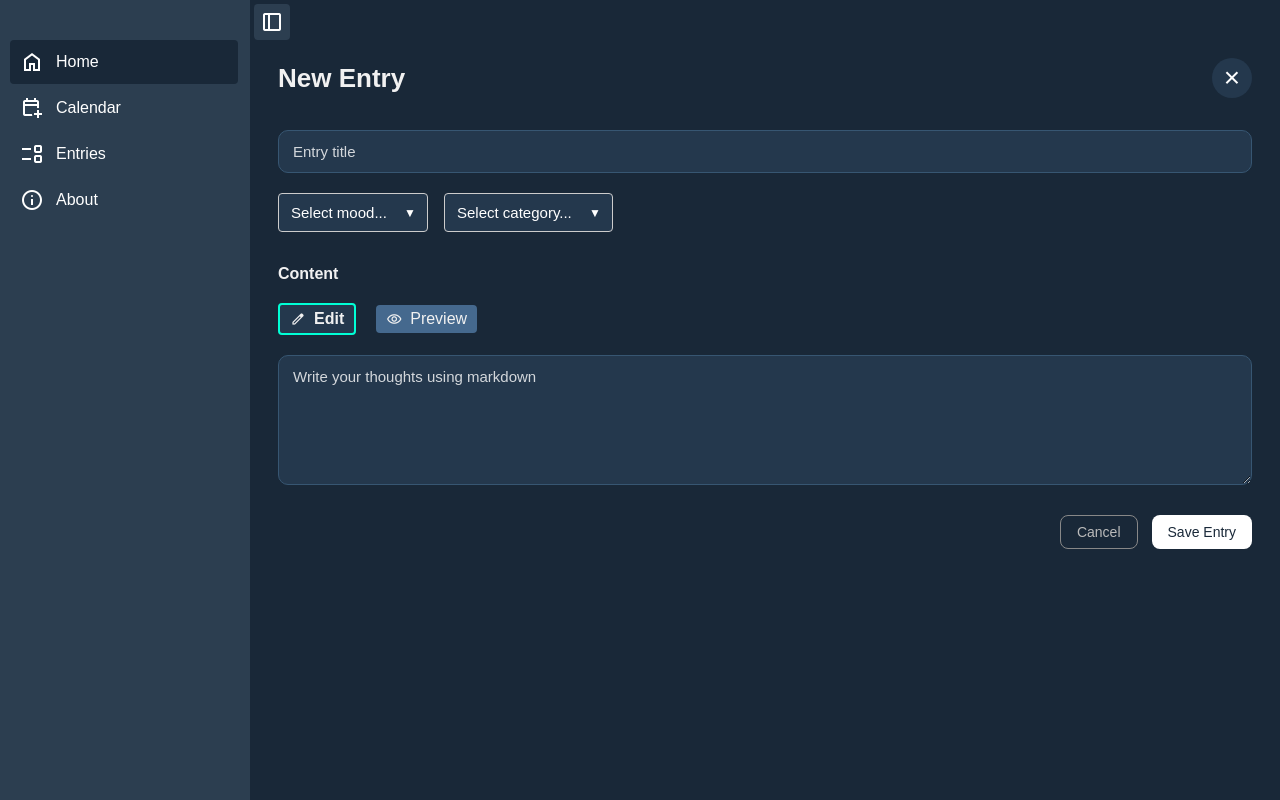
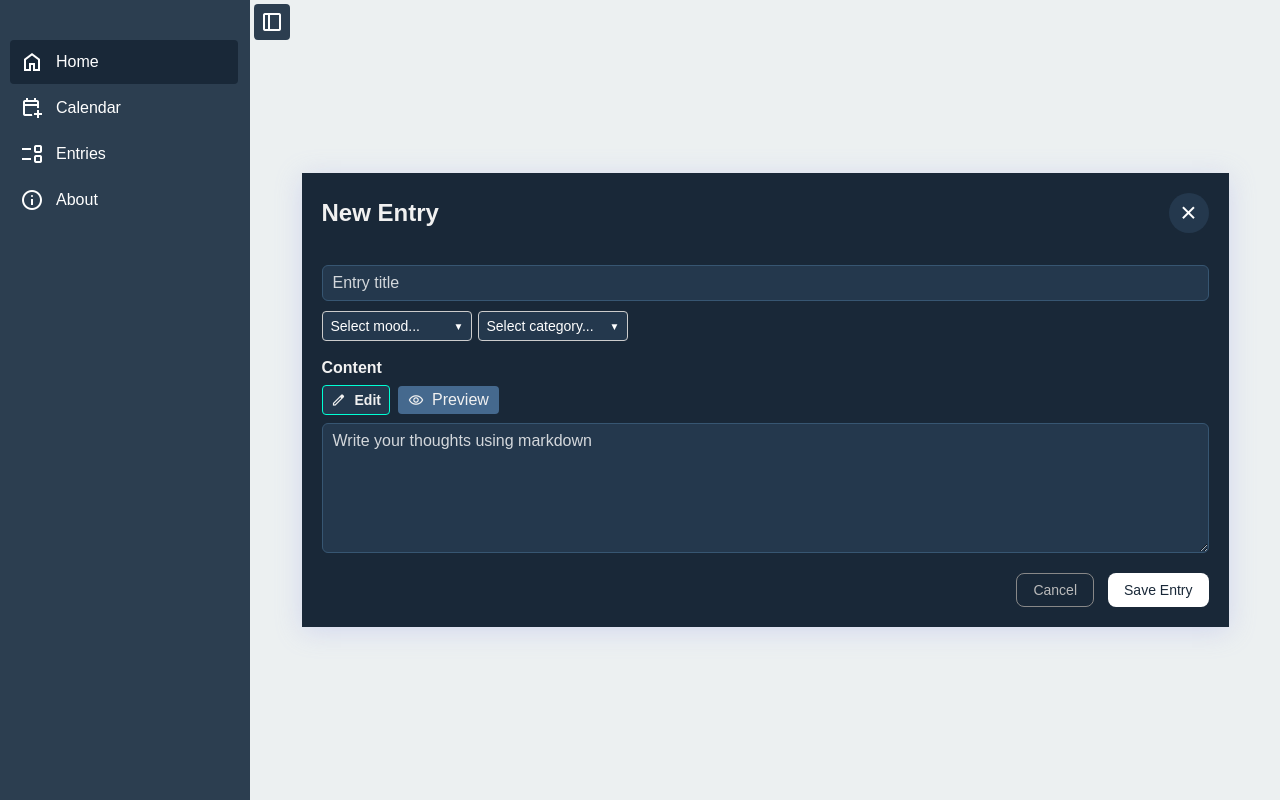
Before and after one commit to sachinbhujel/journal_app, a React (Vite) app: page / in a window 1280 px wide. Both pictures are taken after a click on the button "Add Entry". Built offline with nearby package versions, Linux system fonts and the light colour scheme; a web font is replaced by a local one.

Commit message:
Improve css for add entry page

```diff
--- a/src/App.css
+++ b/src/App.css
@@ -376,27 +376,26 @@
 }
 
 .add-entry-container {
-    width: 100%;
-    min-height: 100vh;
+    width: 90%;
+    height: max-content;
     z-index: 1000;
+    padding: 20px;
+    margin: auto;
     background-color: #192838;
     color: #f1f1f1;
-    padding: 32px 28px;
-    box-shadow: 0 4px 25px rgba(0, 0, 0, 0.3);
-    font-family: "Segoe UI", sans-serif;
-}
+    box-shadow: 0 4px 25px rgba(151, 158, 233, 0.3)
+    }
 
 .add-entry-header {
     display: flex;
     justify-content: space-between;
     align-items: center;
     margin-bottom: 32px;
-    margin-top: 26px;
 }
 
 .add-entry-header h2 {
     margin: 0;
-    font-size: 26px;
+    font-size: 24px;
     font-weight: 600;
 }
 
@@ -425,7 +424,7 @@
 .add-entry-form {
     display: flex;
     flex-direction: column;
-    gap: 20px;
+    gap: 10px;
 }
 
 .entry-input,
@@ -434,9 +433,9 @@
     background-color: #24384d;
     color: #e0e0e0;
     border: 1px solid #375672;
-    padding: 12px 14px;
-    border-radius: 10px;
-    font-size: 15px;
+    padding: 8px 10px;
+    border-radius: 6px;
+    font-size: 16px;
     transition: border-color 0.2s, background-color 0.2s;
 }
 
@@ -460,9 +459,15 @@
     flex-wrap: wrap;
 }
 
+.content-div {
+    display: flex;
+    flex-direction: column;
+    gap: 8px;
+}
+
 .edit-preview-div {
     display: flex;
-    gap: 20px;
+    gap: 8px;
     align-items: center;
 }
 
@@ -471,9 +476,9 @@
     align-items: center;
     gap: 8px;
     background-color: #45698e;
-    padding: 5px 10px;
+    padding: 6px 8px;
     border-radius: 4px;
-    font-size: 16px;
+    font-size: 14px;
     cursor: pointer;
 }
 
@@ -499,13 +504,13 @@
 .edit-div.active,
 .preview-div.active {
     background-color: #24384d;
-    border: 2px solid #00ffd5;
+    border: 1px solid #00ffd5;
     font-weight: bold;
 }
 
 .entry-select-row {
     display: flex;
-    gap: 1rem;
+    gap: 6px;
 }
 
 .entry-select-wrapper {
@@ -517,22 +522,24 @@
     appearance: none;
     -webkit-appearance: none;
     -moz-appearance: none;
-    padding: 10px 40px 10px 12px;
     border: 1px solid #ccc;
     border-radius: 4px;
     color: white;
+    font-size: 14px;
+    width: 150px;
+    padding: 6px 8px !important;
 }
 
 /* Custom arrow */
 .entry-select-wrapper::after {
     content: "▼";
     position: absolute;
-    right: 12px;
+    right: 8px;
     top: 50%;
     transform: translateY(-50%);
     pointer-events: none;
     color: white;
-    font-size: 12px;
+    font-size: 10px;
 }
 
 .entry-textarea {
--- a/src/components/AddEntry.jsx
+++ b/src/components/AddEntry.jsx
@@ -3,7 +3,13 @@ import ReactMarkdown from "react-markdown";
 import "github-markdown-css";
 import "../App.css";
 
-function AddEntry({ setAddButtonOpen, handleSave, entry, handleCloseForm, setSuccessShow }) {
+function AddEntry({
+    setAddButtonOpen,
+    handleSave,
+    entry,
+    handleCloseForm,
+    setSuccessShow,
+}) {
     const [title, setTitle] = useState(entry?.title || "");
     const [mood, setMood] = useState(entry?.mood || "");
     const [category, setCategory] = useState(entry?.category || "");
@@ -55,6 +61,7 @@ function AddEntry({ setAddButtonOpen, handleSave, entry, handleCloseForm, setSuc
     }, [entry]);
 
     return (
+        <div style={{display: "flex", alignItems: "center", justifyContent: "center", height: "100vh",}}>
             <div className="add-entry-container">
                 <div className="add-entry-header">
                     <h2>New Entry</h2>
@@ -102,7 +109,10 @@ function AddEntry({ setAddButtonOpen, handleSave, entry, handleCloseForm, setSuc
                         </div>
                     </div>
 
-                <h3 style={{ fontSize: "16px", marginTop: "13px" }}>Content</h3>
+                    <div className="content-div">
+                        <h3 style={{ fontSize: "16px", marginTop: "8px" }}>
+                            Content
+                        </h3>
                         <div className="edit-preview-div">
                             <div
                                 className={`edit-div ${
@@ -110,7 +120,9 @@ function AddEntry({ setAddButtonOpen, handleSave, entry, handleCloseForm, setSuc
                                 }`}
                                 onClick={handleEdit}
                             >
-                        <span className="material-symbols-outlined">edit</span>
+                                <span className="material-symbols-outlined">
+                                    edit
+                                </span>
                                 <p>Edit</p>
                             </div>
                             <div
@@ -131,8 +143,8 @@ function AddEntry({ setAddButtonOpen, handleSave, entry, handleCloseForm, setSuc
                             <div className="markdown-content">
                                 {content.length === 0 ? (
                                     <p>
-                                Nothing to preview. Start writing to see your
-                                markdown rendered.
+                                        Nothing to preview. Start writing to see
+                                        your markdown rendered.
                                     </p>
                                 ) : (
                                     <ReactMarkdown>{content}</ReactMarkdown>
@@ -146,6 +158,7 @@ function AddEntry({ setAddButtonOpen, handleSave, entry, handleCloseForm, setSuc
                                 onChange={(e) => setContent(e.target.value)}
                             ></textarea>
                         )}
+                    </div>
 
                     <div className="entry-buttons">
                         <button
@@ -161,6 +174,7 @@ function AddEntry({ setAddButtonOpen, handleSave, entry, handleCloseForm, setSuc
                     </div>
                 </form>
             </div>
+        </div>
     );
 }
 
```
Lines whose indentation alone changed are shown as unchanged.
